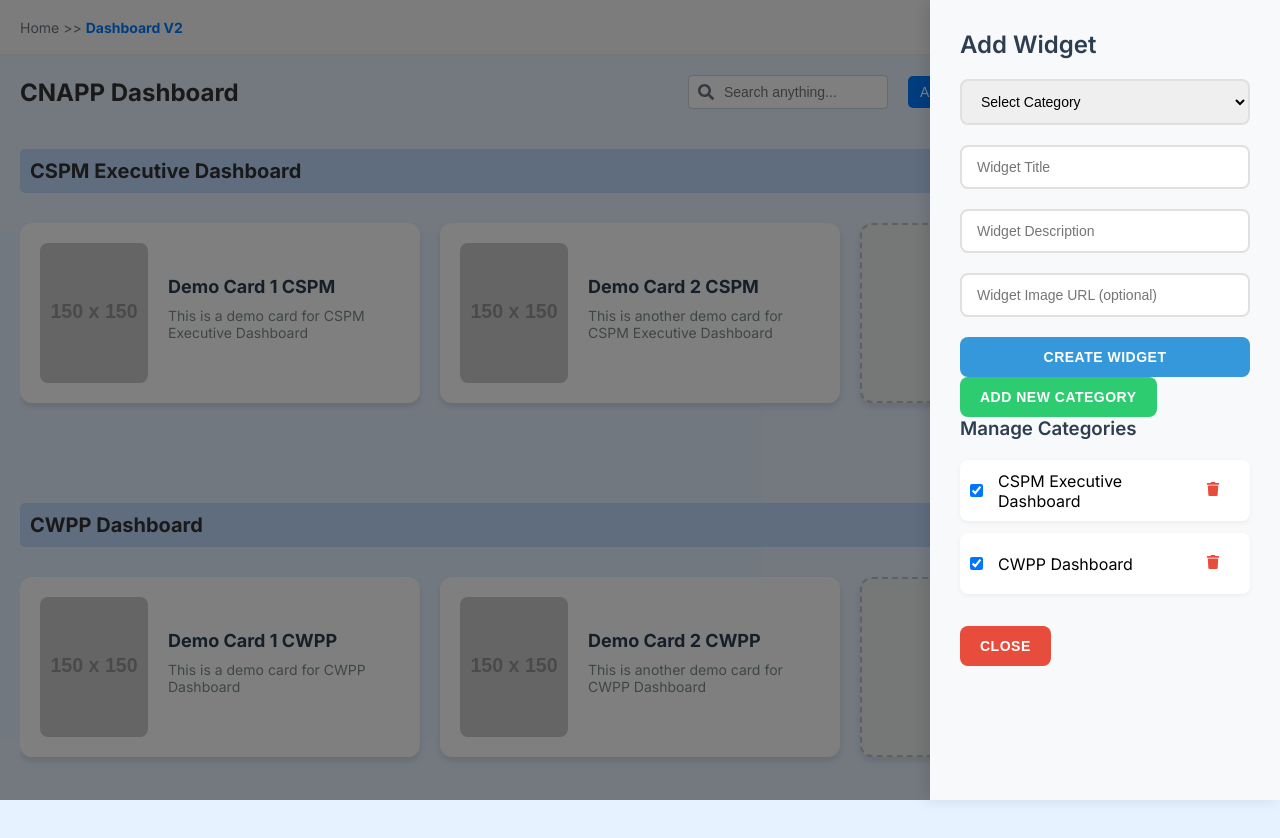
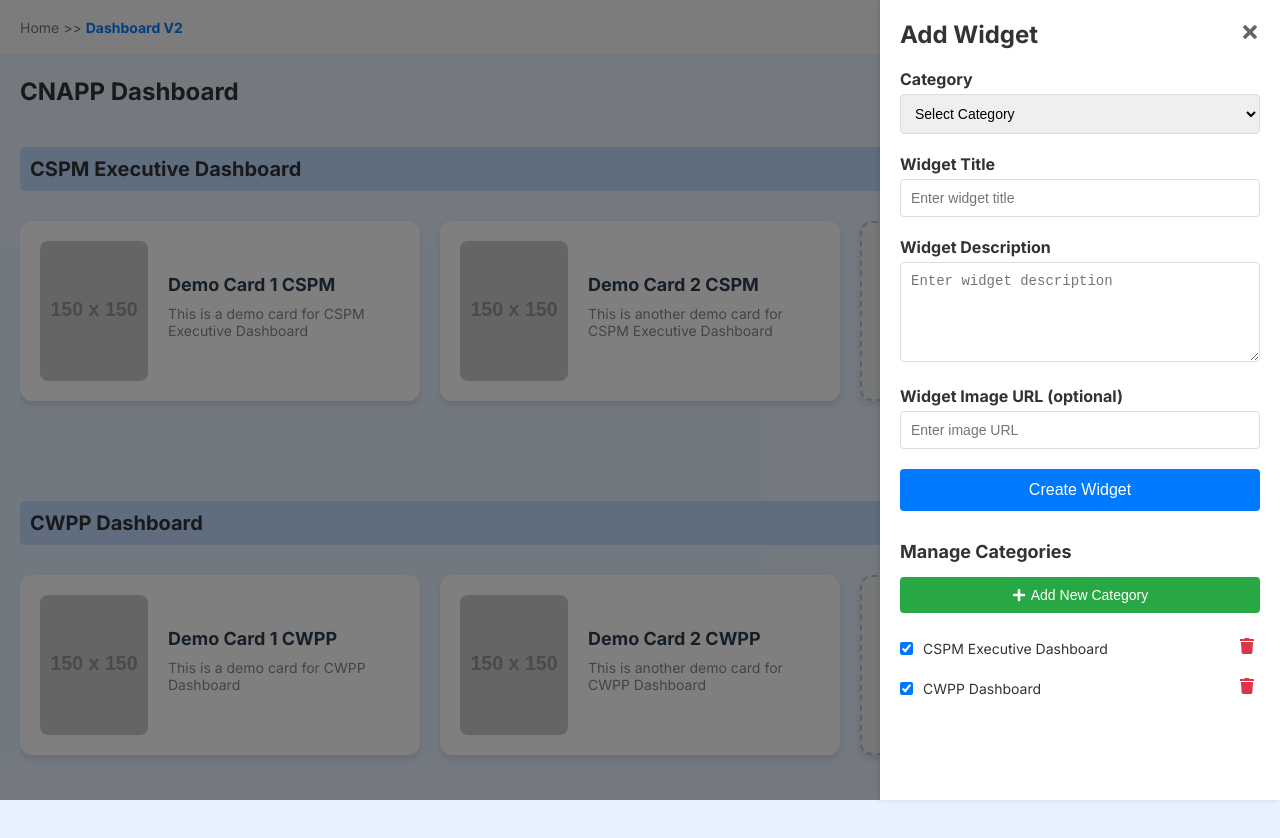
Before and after one commit to Rohitn-2312/Dashboard, a Next.js app: page / in a window 1280 px wide. Both pictures are taken after a click on the button "Add Widget +". Shown: the top 838 px of the page. Built offline with nearby package versions, Linux system fonts and the light colour scheme.

Commit message:
almost complete

```diff
--- a/app/globals.css
+++ b/app/globals.css
@@ -10,5 +10,34 @@
   }
 
   body {
-    background-color: #e6f2ff; /* Light blue background color */
+    background-color: #e6f2ff;
   }
+
+::-webkit-scrollbar {
+  width: 10px;
+}
+
+::-webkit-scrollbar-track {
+  background: #f1f1f1;
+  border-radius: 5px;
+}
+
+::-webkit-scrollbar-thumb {
+  background: #888;
+  border-radius: 5px;
+}
+
+::-webkit-scrollbar-thumb:hover {
+  background: #555;
+}
+
+/* For Firefox */
+* {
+  scrollbar-width: thin;
+  scrollbar-color: #888 #f1f1f1;
+}
+
+/* For IE and Edge */
+body {
+  -ms-overflow-style: none;
+}
--- a/components/AddWidgetSidebar/AddWidgetSidebar.css
+++ b/components/AddWidgetSidebar/AddWidgetSidebar.css
@@ -1,11 +1,9 @@
-/* AddWidgetSidebar.css */
-
 .sidebar-overlay {
   position: fixed;
   top: 0;
+  left: 0;
   right: 0;
   bottom: 0;
-  left: 0;
   background-color: rgba(0, 0, 0, 0.5);
   display: flex;
   justify-content: flex-end;
@@ -13,125 +11,163 @@
 }
 
 .add-widget-sidebar {
-  width: 350px;
-  background-color: #f8f9fa;
-  padding: 30px;
-  box-shadow: -5px 0 15px rgba(0, 0, 0, 0.1);
+  width: 400px;
+  height: 100%;
+  background-color: #ffffff;
+  box-shadow: -2px 0 5px rgba(0, 0, 0, 0.1);
+  padding: 20px;
   overflow-y: auto;
 }
 
-.add-widget-sidebar h2, .add-widget-sidebar h3 {
+.sidebar-header {
+  display: flex;
+  justify-content: space-between;
+  align-items: center;
   margin-bottom: 20px;
-  color: #2c3e50;
-  font-weight: 600;
 }
 
-.add-widget-sidebar form {
-  display: flex;
-  flex-direction: column;
-  gap: 20px;
-}
-
-.add-widget-sidebar select,
-.add-widget-sidebar input {
-  padding: 12px 15px;
-  border: 2px solid #e0e0e0;
-  border-radius: 8px;
-  font-size: 14px;
-  transition: all 0.3s ease;
-}
-
-.add-widget-sidebar select:focus,
-.add-widget-sidebar input:focus {
-  border-color: #3498db;
-  box-shadow: 0 0 0 2px rgba(52, 152, 219, 0.2);
-  outline: none;
-}
-
-.add-widget-sidebar button {
-  padding: 12px 20px;
-  border: none;
-  border-radius: 8px;
-  font-size: 14px;
-  font-weight: 600;
-  cursor: pointer;
-  transition: all 0.3s ease;
-  text-transform: uppercase;
-  letter-spacing: 0.5px;
-}
-
-.add-widget-sidebar button:hover {
-  transform: translateY(-2px);
-  box-shadow: 0 4px 8px rgba(0, 0, 0, 0.1);
-}
-
-.add-widget-sidebar button[type="submit"] {
-  background-color: #3498db;
-  color: white;
-}
-
-.add-widget-sidebar button[type="submit"]:hover {
-  background-color: #2980b9;
-}
-
-.add-widget-sidebar button[type="button"] {
-  background-color: #2ecc71;
-  color: white;
-}
-
-.add-widget-sidebar button[type="button"]:hover {
-  background-color: #27ae60;
+.sidebar-header h2 {
+  margin: 0;
+  font-size: 24px;
+  color: #333;
 }
 
 .close-button {
-  background-color: #e74c3c !important;
-  color: white;
-  margin-top: 20px;
+  background: none;
+  border: none;
+  font-size: 20px;
+  cursor: pointer;
+  color: #666;
 }
 
-.close-button:hover {
-  background-color: #c0392b !important;
+.form-group {
+  margin-bottom: 20px;
+}
+
+.form-group label {
+  display: block;
+  margin-bottom: 5px;
+  font-weight: bold;
+  color: #333;
+}
+
+.form-group input,
+.form-group select,
+.form-group textarea {
+  width: 100%;
+  padding: 10px;
+  border: 1px solid #ddd;
+  border-radius: 4px;
+  font-size: 14px;
+}
+
+.form-group textarea {
+  height: 100px;
+  resize: vertical;
+}
+
+.create-widget-button {
+  width: 100%;
+  padding: 12px;
+  background-color: #007bff;
+  color: white;
+  border: none;
+  border-radius: 4px;
+  font-size: 16px;
+  cursor: pointer;
+  transition: background-color 0.3s;
+}
+
+.create-widget-button:hover {
+  background-color: #0056b3;
+}
+
+.category-management {
+  margin-top: 30px;
+}
+
+.category-management h3 {
+  margin-bottom: 15px;
+  font-size: 18px;
+  color: #333;
+}
+
+.add-category-button {
+  display: flex;
+  align-items: center;
+  justify-content: center;
+  width: 100%;
+  padding: 10px;
+  background-color: #28a745;
+  color: white;
+  border: none;
+  border-radius: 4px;
+  font-size: 14px;
+  cursor: pointer;
+  transition: background-color 0.3s;
+}
+
+.add-category-button:hover {
+  background-color: #218838;
+}
+
+.add-category-button svg {
+  margin-right: 5px;
+}
+
+.new-category-input {
+  display: flex;
+  margin-top: 10px;
+}
+
+.new-category-input input {
+  flex-grow: 1;
+  padding: 8px;
+  border: 1px solid #ddd;
+  border-radius: 4px 0 0 4px;
+  font-size: 14px;
+}
+
+.new-category-input button {
+  padding: 8px 15px;
+  background-color: #007bff;
+  color: white;
+  border: none;
+  border-radius: 0 4px 4px 0;
+  font-size: 14px;
+  cursor: pointer;
+}
+
+.category-list {
+  margin-top: 20px;
 }
 
 .category-item {
   display: flex;
   align-items: center;
-  margin-bottom: 12px;
-  padding: 10px;
-  border-radius: 8px;
-  transition: all 0.3s ease;
-  background-color: white;
-  box-shadow: 0 2px 5px rgba(0, 0, 0, 0.05);
-}
-
-.category-item:hover {
-  background-color: #ecf0f1;
-  transform: translateY(-2px);
-  box-shadow: 0 4px 8px rgba(0, 0, 0, 0.1);
+  margin-bottom: 10px;
 }
 
 .category-item input[type="checkbox"] {
-  margin-right: 15px;
+  margin-right: 10px;
+}
+
+.category-item label {
+  flex-grow: 1;
+  font-size: 14px;
+  color: #333;
 }
 
 .delete-category {
   background: none;
   border: none;
-  color: #e74c3c;
+  color: #dc3545;
   cursor: pointer;
-  margin-left: auto;
+  font-size: 16px;
   padding: 5px;
-  border-radius: 50%;
-  transition: all 0.3s ease;
+  transition: color 0.3s;
 }
 
 .delete-category:hover {
-  color: #fff;
-  background-color: #e74c3c;
+  color: #b02a37;
 }
-
-@media (max-width: 768px) {
-  .add-widget-sidebar {
-    width: 100%;
-  }
-}
--- a/components/AddWidgetSidebar/AddWidgetSidebar.tsx
+++ b/components/AddWidgetSidebar/AddWidgetSidebar.tsx
@@ -1,8 +1,7 @@
-// AddWidgetSidebar.tsx
-
+'use client'
 import React, { useState, useEffect } from 'react';
 import './AddWidgetSidebar.css';
-import { FaTrash } from 'react-icons/fa';
+import { FaTrash, FaTimes, FaPlus } from 'react-icons/fa';
 
 interface AddWidgetSidebarProps {
   allCategories: string[];
@@ -59,9 +58,15 @@ const AddWidgetSidebar: React.FC<AddWidgetSidebarProps> = ({
   return (
     <div className="sidebar-overlay">
       <div className="add-widget-sidebar">
+        <div className="sidebar-header">
           <h2>Add Widget</h2>
+          <button className="close-button" onClick={onClose}><FaTimes /></button>
+        </div>
         <form onSubmit={handleSubmit}>
+          <div className="form-group">
+            <label htmlFor="category">Category</label>
             <select
+              id="category"
               value={category}
               onChange={(e) => setCategory(e.target.value)}
               required
@@ -71,55 +76,73 @@ const AddWidgetSidebar: React.FC<AddWidgetSidebarProps> = ({
                 <option key={cat} value={cat}>{cat}</option>
               ))}
             </select>
+          </div>
+          <div className="form-group">
+            <label htmlFor="widgetTitle">Widget Title</label>
             <input
+              id="widgetTitle"
               type="text"
-            placeholder="Widget Title"
+              placeholder="Enter widget title"
               value={widgetTitle}
               onChange={(e) => setWidgetTitle(e.target.value)}
               required
             />
-          <input
-            type="text"
-            placeholder="Widget Description"
+          </div>
+          <div className="form-group">
+            <label htmlFor="widgetDescription">Widget Description</label>
+            <textarea
+              id="widgetDescription"
+              placeholder="Enter widget description"
               value={widgetDescription}
               onChange={(e) => setWidgetDescription(e.target.value)}
               required
             />
+          </div>
+          <div className="form-group">
+            <label htmlFor="widgetImage">Widget Image URL (optional)</label>
             <input
+              id="widgetImage"
               type="text"
-            placeholder="Widget Image URL (optional)"
+              placeholder="Enter image URL"
               value={widgetImage}
               onChange={(e) => setWidgetImage(e.target.value)}
             />
-          <button type="submit">Create Widget</button>
+          </div>
+          <button type="submit" className="create-widget-button">Create Widget</button>
         </form>
-        <button type="button" onClick={() => setShowNewCategoryInput(true)}>Add New Category</button>
+        <div className="category-management">
+          <h3>Manage Categories</h3>
+          <button className="add-category-button" onClick={() => setShowNewCategoryInput(true)}>
+            <FaPlus /> Add New Category
+          </button>
           {showNewCategoryInput && (
-          <div>
+            <div className="new-category-input">
               <input
                 type="text"
                 placeholder="New Category Name"
                 value={newCategory}
                 onChange={(e) => setNewCategory(e.target.value)}
               />
-            <button type="button" onClick={handleAddCategory}>Create Category</button>
+              <button onClick={handleAddCategory}>Create</button>
             </div>
           )}
-        <h3>Manage Categories</h3>
+          <div className="category-list">
             {allCategories.map(cat => (
               <div key={cat} className="category-item">
                 <input
                   type="checkbox"
                   checked={visibleCategories.includes(cat)}
                   onChange={(e) => onToggleCategory(cat, e.target.checked)}
+                  id={`category-${cat}`}
                 />
-            <span>{cat}</span>
+                <label htmlFor={`category-${cat}`}>{cat}</label>
                 <button onClick={() => onDeleteCategory(cat)} className="delete-category">
                   <FaTrash />
                 </button>
               </div>
             ))}
-        <button className="close-button" onClick={onClose}>Close</button>
+          </div>
+        </div>
       </div>
     </div>
   );
--- a/components/CardList/CardList.css
+++ b/components/CardList/CardList.css
@@ -1,5 +1,3 @@
-/* CardList.css */
-
 .card-list-container {
   position: relative;
   width: 100%;
--- a/components/CardList/CardList.tsx
+++ b/components/CardList/CardList.tsx
@@ -1,5 +1,4 @@
-// CardList.tsx
-
+'use client'
 import React, { useState, useRef, useEffect } from 'react';
 import './CardList.css';
 import { FaChevronLeft, FaChevronRight, FaTrash } from 'react-icons/fa';
--- a/components/Dashboard/Dashboard.css
+++ b/components/Dashboard/Dashboard.css
@@ -1,13 +1,14 @@
-/* Dashboard.css */
-
 .dashboard-container {
   width: 100%;
   min-height: 100vh;
-  padding: 20px;
   background-color: #e6f2ff;
 }
 
-.dashboard {
+.dashboard-content {
+  padding: 20px;
+}
+
+.dashboard-header {
   display: flex;
   justify-content: space-between;
   align-items: center;
@@ -42,27 +43,6 @@
   background-color: #0056b3;
 }
 
-.search-wrapper {
-  position: relative;
-  display: flex;
-  align-items: center;
-  margin-right: 10px;
-}
-
-.search-icon {
-  position: absolute;
-  left: 10px;
-  color: #6c757d;
-}
-
-.input {
-  padding: 8px 8px 8px 35px;
-  border: 1px solid #ced4da;
-  border-radius: 4px;
-  font-size: 14px;
-  width: 200px;
-}
-
 .card-heading {
   font-size: 20px;
   font-weight: bold;
@@ -78,7 +58,7 @@
 }
 
 @media (max-width: 768px) {
-  .dashboard {
+  .dashboard-header {
     flex-direction: column;
     align-items: flex-start;
   }
@@ -93,8 +73,4 @@
     margin-left: 0;
     margin-right: 10px;
   }
-
-  .search-wrapper {
-    width: 100;
-  }
 }
--- a/components/Dashboard/Dashboard.tsx
+++ b/components/Dashboard/Dashboard.tsx
@@ -1,15 +1,14 @@
-// Dashboard.tsx
-
 'use client'
 import React, { useState } from 'react';
 import './Dashboard.css';
 import { BsThreeDotsVertical } from 'react-icons/bs';
-import { FaClock, FaSearch } from 'react-icons/fa';
+import { FaClock } from 'react-icons/fa';
 import { MdKeyboardArrowDown } from 'react-icons/md';
 import { PiLineVerticalLight } from 'react-icons/pi';
 import { TfiReload } from 'react-icons/tfi';
 import CardList from '../CardList/CardList';
 import AddWidgetSidebar from '../AddWidgetSidebar/AddWidgetSidebar';
+import Navbar from '../Navbar/Navbar';
 
 const Dashboard = () => {
   const [showSidebar, setShowSidebar] = useState(false);
@@ -114,19 +113,11 @@ const Dashboard = () => {
 
   return (
     <div className="dashboard-container">
-      <div className="dashboard">
+      <Navbar onSearch={handleSearch} />
+      <div className="dashboard-content">
+        <div className="dashboard-header">
           <span className="title">CNAPP Dashboard</span>
           <div className='buttons'>
-          <div className="search-wrapper">
-            <input
-              type="text"
-              placeholder="Search anything..."
-              className="input"
-              value={searchTerm}
-              onChange={(e) => handleSearch(e.target.value)}
-            />
-            <FaSearch className="search-icon" />
-          </div>
             <button onClick={() => setShowSidebar(true)}>Add Widget +</button>
             <button><TfiReload /></button>
             <button><BsThreeDotsVertical /></button>
@@ -157,6 +148,7 @@ const Dashboard = () => {
           />
         )}
       </div>
+    </div>
   );
 };
 
--- a/components/Hero.tsx
+++ b/components/Hero.tsx
@@ -6,7 +6,6 @@ import CardList from './CardList/CardList'
 const Hero = () => {
   return (
     <div>
-      <Navbar />
       <div style={{ backgroundColor: '#D1E9F6' }}>
       <Dashboard />
       </div>
--- a/components/Navbar/Navbar.css
+++ b/components/Navbar/Navbar.css
@@ -1,5 +1,3 @@
-/* Navbar.css */
-
 .navbar {
   display: flex;
   align-items: center;
--- a/components/Navbar/Navbar.tsx
+++ b/components/Navbar/Navbar.tsx
@@ -1,21 +1,19 @@
-// Navbar.tsx
 'use client'
 import React, { useState } from 'react';
 import { FaSearch, FaBell, FaUser } from 'react-icons/fa';
 import './Navbar.css';
 
 interface NavbarProps {
-  onSearch?: (term: string) => void;
+  onSearch: (term: string) => void;
 }
 
 const Navbar: React.FC<NavbarProps> = ({ onSearch }) => {
   const [searchTerm, setSearchTerm] = useState('');
 
   const handleSearch = (e: React.ChangeEvent<HTMLInputElement>) => {
-    setSearchTerm(e.target.value);
-    if (onSearch) {
-      onSearch(e.target.value);
-    }
+    const term = e.target.value;
+    setSearchTerm(term);
+    onSearch(term);
   };
 
   return (
```
Lines whose indentation alone changed are shown as unchanged.
